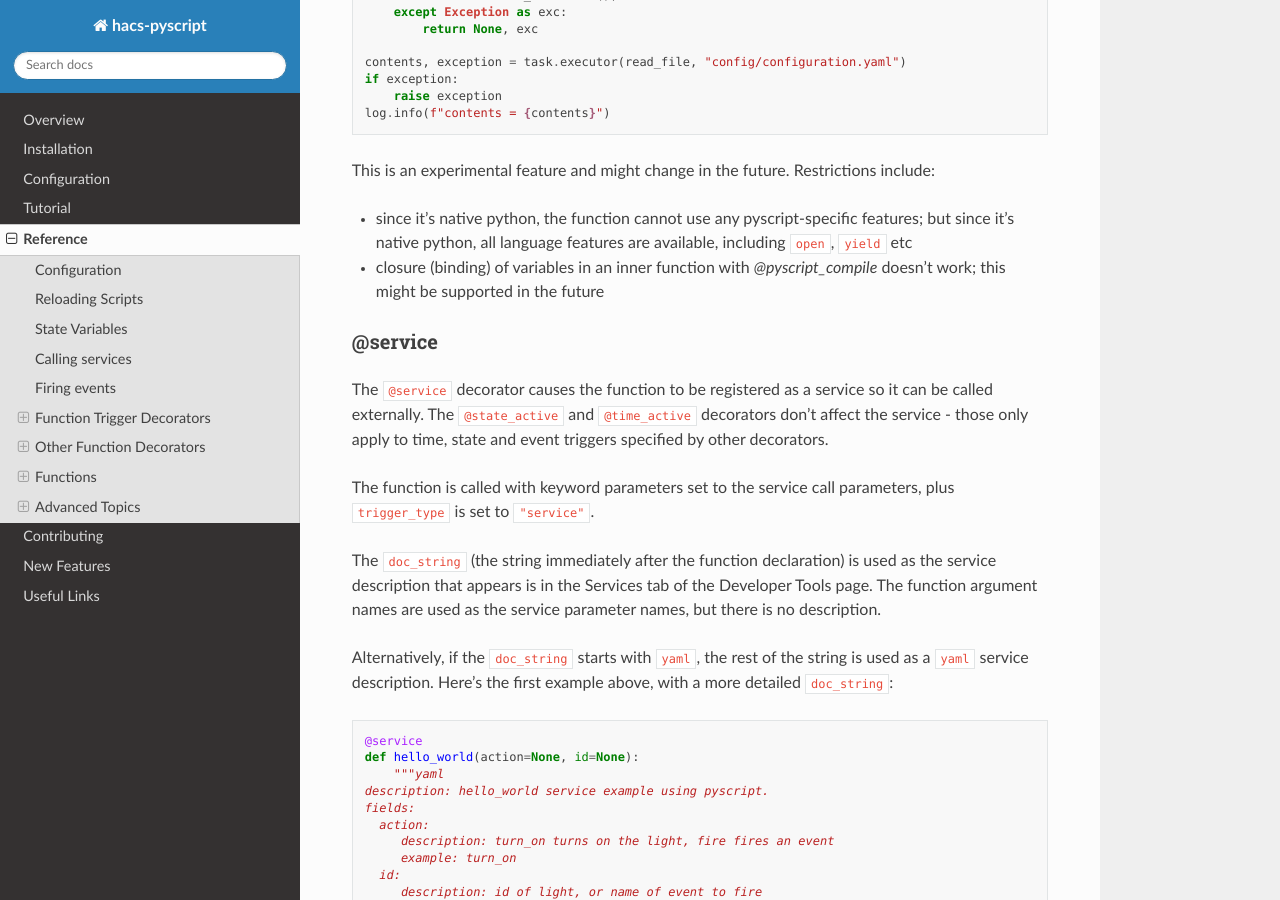
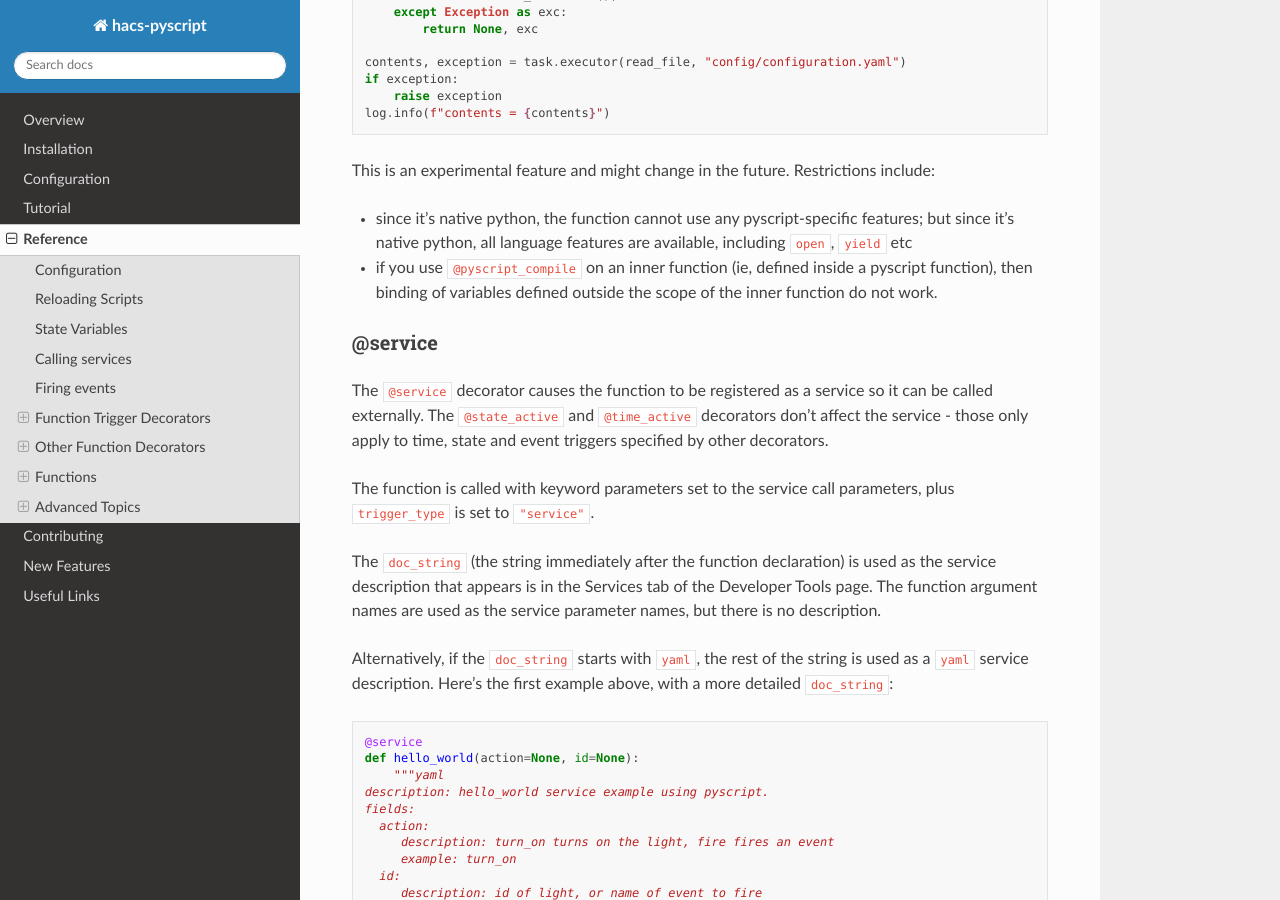
Before and after one commit to custom-components/pyscript, a Sphinx documentation site: the page built from docs/reference.rst, in a window 1280 px wide and 900 px high, scrolled down 18015 px. Built offline with Sphinx 7.4.7 and the Read the Docs theme 2.0.0, drawn with Linux system fonts in a browser that asks for light colours.

Commit message:
updated description of @pyscript.compile variable binding limitation

```diff
--- a/docs/reference.rst
+++ b/docs/reference.rst
@@ -832,8 +832,9 @@ This is an experimental feature and might change in the future. Restrictions inc
 - since it's native python, the function cannot use any pyscript-specific features;
   but since it's native python, all language features are available, including ``open``,
   ``yield`` etc
-- closure (binding) of variables in an inner function with `@pyscript_compile` doesn't
-  work; this might be supported in the future
+- if you use ``@pyscript_compile`` on an inner function (ie, defined inside a pyscript
+  function), then binding of variables defined outside the scope of the inner function do
+  not work.
 
 @service
 ^^^^^^^^
```
